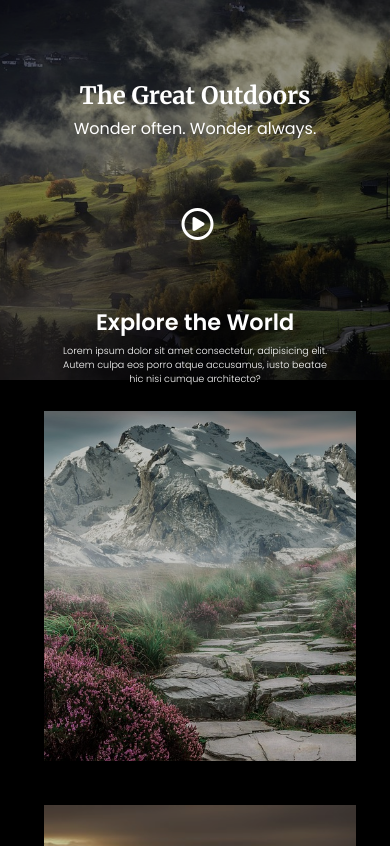
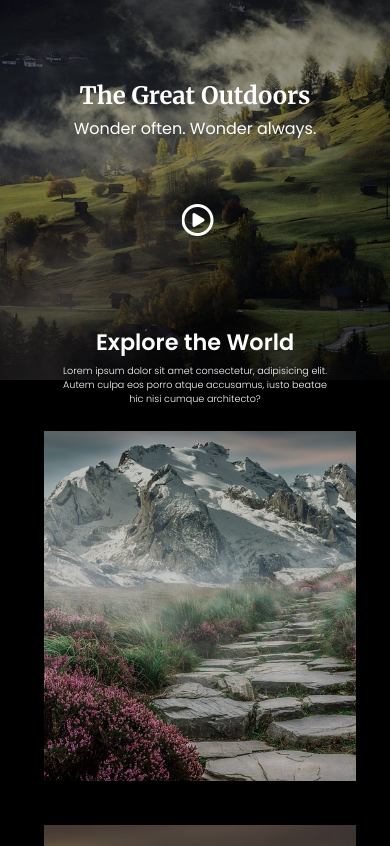
Before and after one commit to Zayar-Shane/WebDesign, a plain HTML site: page index.html in a window 390 px wide. Shown: the top 846 px of the page. Drawn offline with Linux system fonts and the light colour scheme; a web font is replaced by a local one.

Commit message:
second commit

```diff
--- a/index.css
+++ b/index.css
@@ -7,10 +7,12 @@
     margin: 0;
     padding: 0;
     box-sizing: border-box;
+    overflow-x: hidden;
     scroll-behavior: smooth;
     list-style: none;
     text-decoration: none;
 }
+
 
 :root {
     --bg-color : #000000;
@@ -18,6 +20,20 @@
     --text-color : #ffffff;
     --hover-color : #eeeeee90;
 }
+
+html::-webkit-scrollbar {
+    width: 5px;
+}
+
+html::-webkit-scrollbar-track {
+    background-color: #ffffff;
+}
+
+html::-webkit-scrollbar-thumb {
+    background-color: var(--main-color);
+    border-radius: 5px;
+}
+
 
 body {
     background-color: var(--bg-color);
@@ -264,7 +280,17 @@ a > i {
 
 /* media section starts */
 
+@media (max-width: 1600px) {
+    .about {
+        min-height: 580px;
+    }
+}
+
 @media (max-width: 1080px) {
+    .about {
+        min-height: 520px;
+    }
+
     .img-box-container {
         width: 90%;
         margin: auto;
@@ -287,7 +313,7 @@ a > i {
 @media (max-width: 860px) {
 
     .about img {
-        height: 70vh;
+        height: 50vh;
     }
 
     .about .container h1 {
@@ -318,6 +344,11 @@ a > i {
 }
 
 @media (max-width: 690px) {
+
+    .about {
+        min-height: 500px;
+    }
+
     .about .container a {
         font-size: 2rem;
     }
@@ -385,15 +416,15 @@ a > i {
         min-height: 280px;
     }
     .about img {
-        height: 50vh;
+        height: 40vh;
     }
 }
 
 
-@media (max-width: 390px) {
+@media (max-width: 396px) {
 
     .about {
-        min-height: 220px;
+        min-height: 320px;
     }
     .about img {
         height: 45vh;
```
